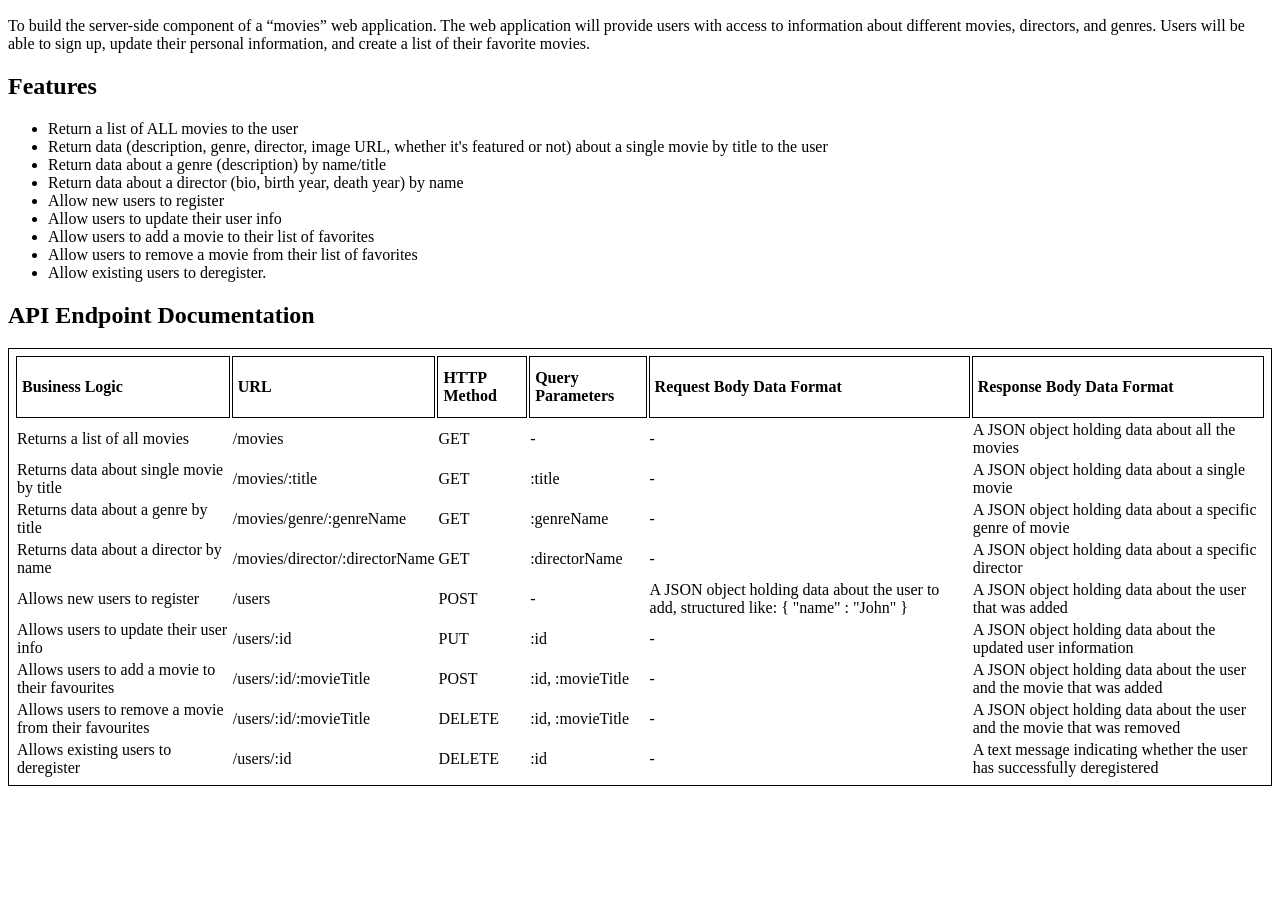
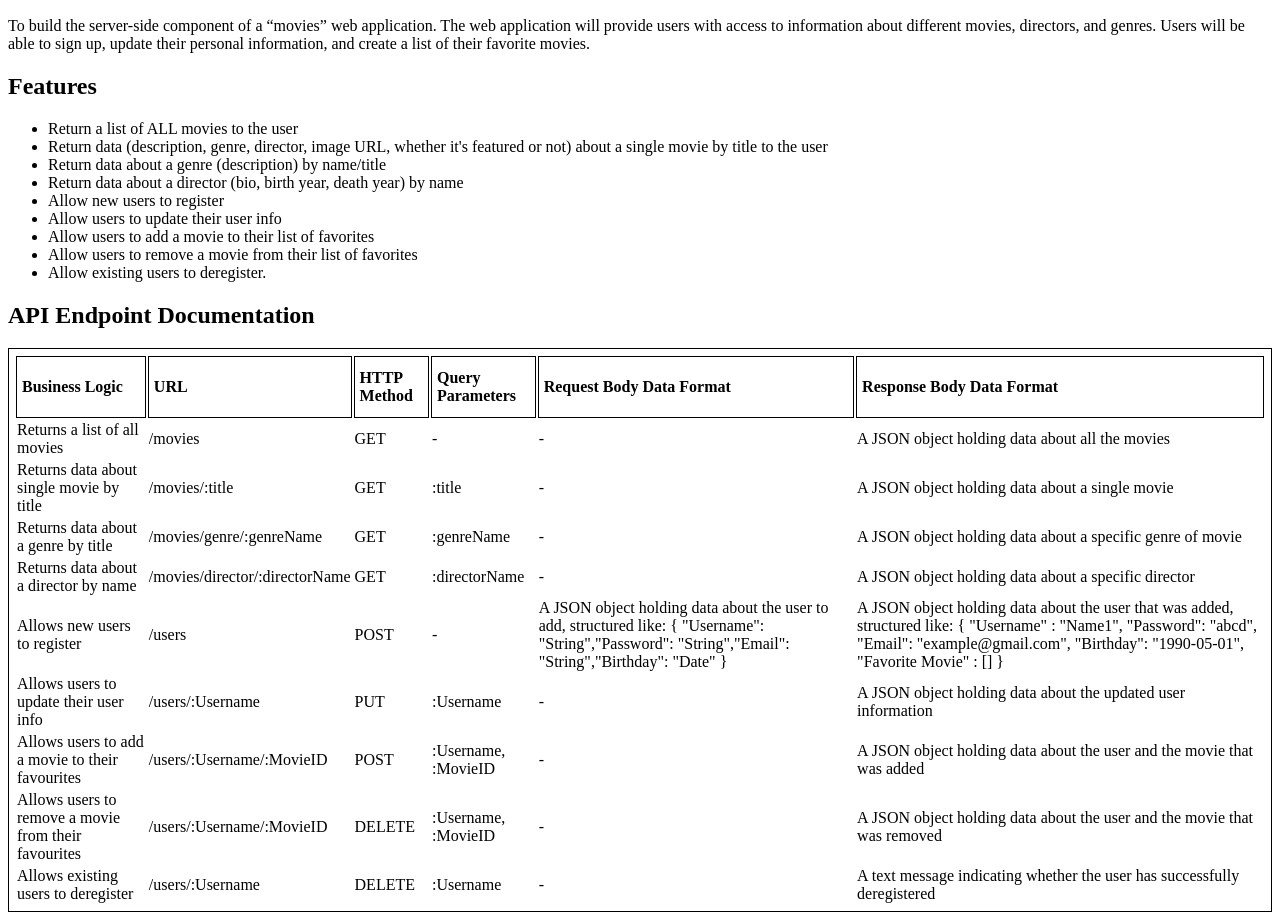
Before and after one commit to shivg90/myflix-app, a website: page public/documentation.html in a window 1280 px wide. Shown: the part 110-1030 px from the top of the page. Before the commit the page ends 904 px from the top, so only its background shows below. Drawn offline with Linux system fonts and the light colour scheme.

Commit message:
updated documentation

```diff
--- a/public/documentation.html
+++ b/public/documentation.html
@@ -87,42 +87,42 @@
         <td>/users</td>
         <td>POST</td>
         <td>-</td>
-        <td>A JSON object holding data about the user to add, structured like: { "name" : "John" }</td>
-        <td>A JSON object holding data about the user that was added</td>
+        <td>A JSON object holding data about the user to add, structured like: { "Username": "String","Password": "String","Email": "String","Birthday": "Date" }</td>
+        <td>A JSON object holding data about the user that was added, structured like: { "Username" : "Name1", "Password": "abcd", "Email": "example@gmail.com", "Birthday": "1990-05-01", "Favorite Movie" : [] } </td>
       </tr>
 
       <tr>
         <td>Allows users to update their user info</td>
-        <td>/users/:id</td>
+        <td>/users/:Username</td>
         <td>PUT</td>
-        <td>:id</td>
+        <td>:Username</td>
         <td>-</td>
         <td>A JSON object holding data about the updated user information</td>
       </tr>
 
       <tr>
         <td>Allows users to add a movie to their favourites</td>
-        <td>/users/:id/:movieTitle</td>
+        <td>/users/:Username/:MovieID</td>
         <td>POST</td>
-        <td>:id, :movieTitle</td>
+        <td>:Username, :MovieID</td>
         <td>-</td>
         <td>A JSON object holding data about the user and the movie that was added</td>
       </tr>
 
       <tr>
         <td>Allows users to remove a movie from their favourites</td>
-        <td>/users/:id/:movieTitle</td>
+        <td>/users/:Username/:MovieID</td>
         <td>DELETE</td>
-        <td>:id, :movieTitle</td>
+        <td>:Username, :MovieID</td>
         <td>-</td>
         <td>A JSON object holding data about the user and the movie that was removed</td>
       </tr>
 
       <tr>
         <td>Allows existing users to deregister</td>
-        <td>/users/:id</td>
+        <td>/users/:Username</td>
         <td>DELETE</td>
-        <td>:id</td>
+        <td>:Username</td>
         <td>-</td>
         <td>A text message indicating whether the user has successfully deregistered</td>
       </tr>
```
